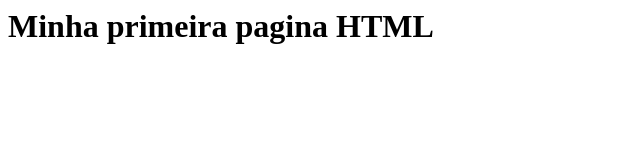
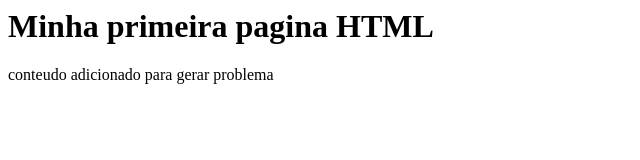
Before and after one commit to jeangabrielrsf/gama-no-github, a plain HTML site: page index.html in a window 1280 px wide. Shown: the whole page, without its empty margins (0-640 px from the left). Drawn offline with Linux system fonts and the light colour scheme.

Commit message:
outro commit, dessa vez em main

```diff
--- a/index.html
+++ b/index.html
@@ -1,5 +1,6 @@
 <html>
     <body>
         <h1> Minha primeira pagina HTML </h1>
+        <p> conteudo adicionado para gerar problema </p>
     </body>
 </html>
```
